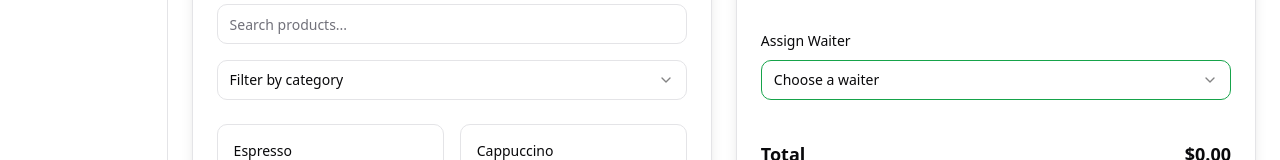
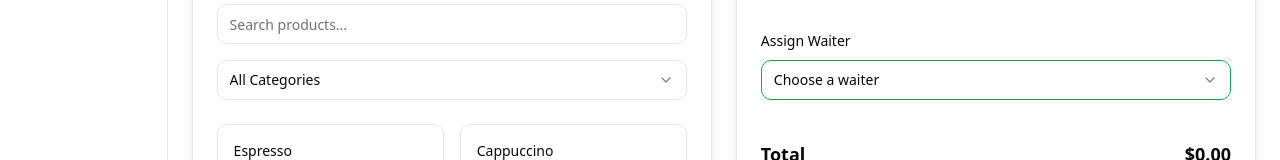
Before and after one commit to Thiararapeter/cafe-management-system, a React (Vite) app: page /orders in a window 1280 px wide. Shown: the part 153-313 px from the top of the page. Built offline with nearby package versions, Linux system fonts and the light colour scheme.

Commit message:
Fix Select.Item value prop error
Ensure that all <Select.Item /> components have a non-empty value prop to prevent runtime errors related to selection clearing.
[skip gpt_engineer]

```diff
--- a/src/components/orders/ProductSelector.tsx
+++ b/src/components/orders/ProductSelector.tsx
@@ -24,7 +24,7 @@ interface ProductSelectorProps {
 
 const ProductSelector = ({ products, onAddToOrder }: ProductSelectorProps) => {
   const [searchQuery, setSearchQuery] = useState("");
-  const [selectedCategory, setSelectedCategory] = useState<string>("");
+  const [selectedCategory, setSelectedCategory] = useState<string>("all");
 
   const categories = Array.from(new Set(products.map((p) => p.category)));
 
@@ -32,7 +32,7 @@ const ProductSelector = ({ products, onAddToOrder }: ProductSelectorProps) => {
     const matchesSearch = product.name
       .toLowerCase()
       .includes(searchQuery.toLowerCase());
-    const matchesCategory = !selectedCategory || product.category === selectedCategory;
+    const matchesCategory = selectedCategory === "all" || product.category === selectedCategory;
     return matchesSearch && matchesCategory;
   });
 
@@ -53,7 +53,7 @@ const ProductSelector = ({ products, onAddToOrder }: ProductSelectorProps) => {
               <SelectValue placeholder="Filter by category" />
             </SelectTrigger>
             <SelectContent>
-              <SelectItem value="">All Categories</SelectItem>
+              <SelectItem value="all">All Categories</SelectItem>
               {categories.map((category) => (
                 <SelectItem key={category} value={category}>
                   {category}
```
